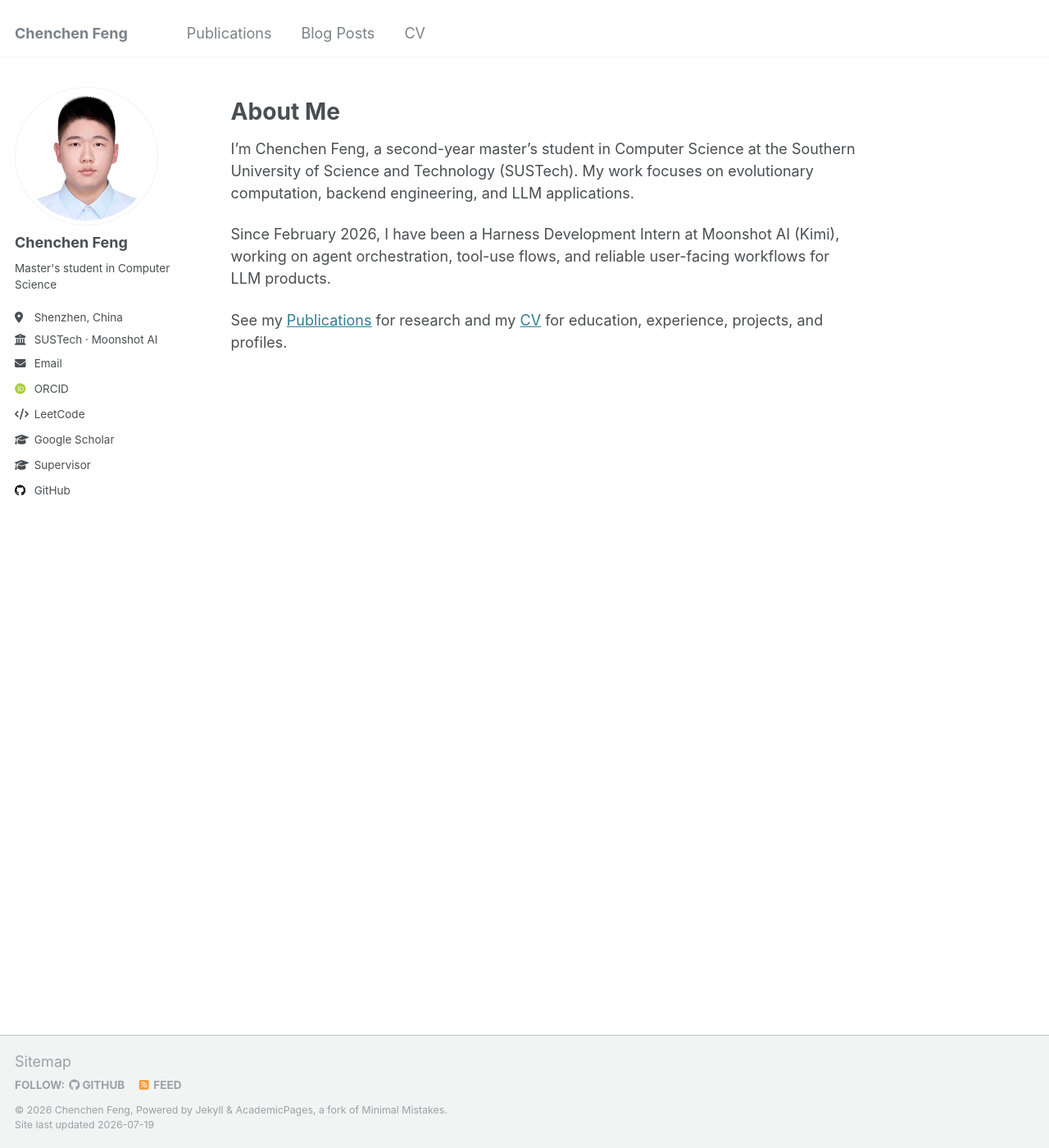
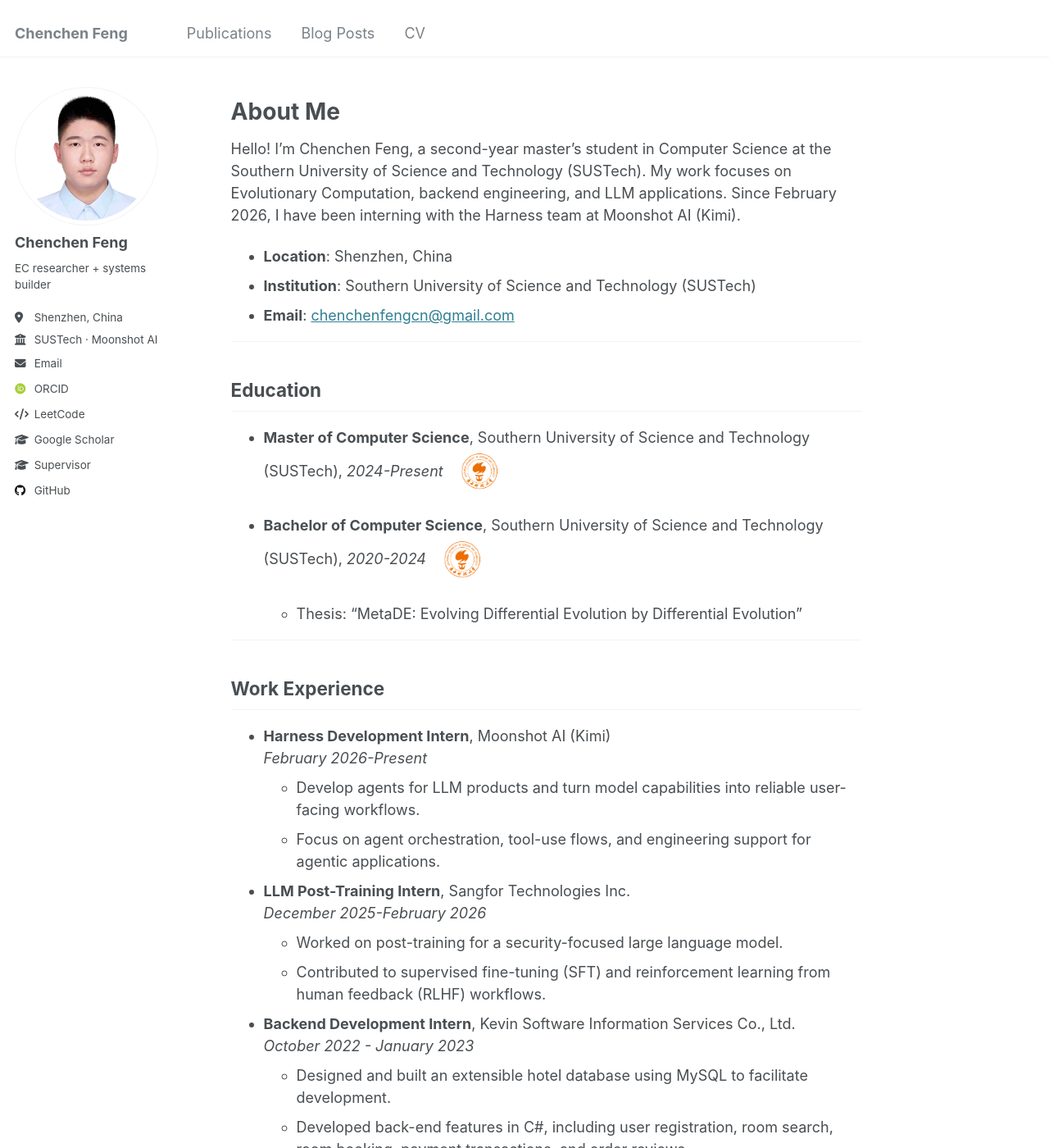
Before and after one commit to starquakee/starquakee.github.io, a Jekyll site: the page built from _pages/about.md, in a window 1280 px wide and 1400 px high. Shown: the whole window at 82% size. Built offline with Jekyll 4.4.1, drawn with Linux system fonts in a browser that asks for light colours; some web fonts are replaced; some of the changed text lies outside the part shown.

```diff
--- a/_config.yml
+++ b/_config.yml
@@ -12,7 +12,7 @@ repository               : "starquakee/starquakee.github.io"
 author:
   avatar           : "photo.jpg"
   name             : "Chenchen Feng"
-  bio              : "Master's student in Computer Science"
+  bio              : "EC researcher + systems builder"
   location         : "Shenzhen, China"
   employer         : "SUSTech · Moonshot AI"
   email            : "chenchenfengcn@gmail.com"
@@ -43,11 +43,6 @@ include:
   - files
 exclude:
   - AGENTS.md
-  - archive
-  - prd.json
-  - progress.txt
-  - scripts
-  - tasks
   - "*.sublime-project"
   - "*.sublime-workspace"
   - .asset-cache
--- a/_pages/about.md
+++ b/_pages/about.md
@@ -9,8 +9,83 @@ redirect_from:
 
 # About Me
 
-I'm Chenchen Feng, a second-year master's student in Computer Science at the Southern University of Science and Technology (SUSTech). My work focuses on evolutionary computation, backend engineering, and LLM applications.
+Hello! I'm Chenchen Feng, a second-year master's student in Computer Science at the Southern University of Science and Technology (SUSTech). My work focuses on Evolutionary Computation, backend engineering, and LLM applications. Since February 2026, I have been interning with the Harness team at Moonshot AI (Kimi).
 
-Since February 2026, I have been a Harness Development Intern at Moonshot AI (Kimi), working on agent orchestration, tool-use flows, and reliable user-facing workflows for LLM products.
+- **Location**: Shenzhen, China
+- **Institution**: Southern University of Science and Technology (SUSTech)
+- **Email**: [chenchenfengcn@gmail.com](mailto:chenchenfengcn@gmail.com)
 
-See my [Publications](/publications/) for research and my [CV](/cv/) for education, experience, projects, and profiles.
+---
+
+## Education
+
+- **Master of Computer Science**, Southern University of Science and Technology (SUSTech), _2024-Present_
+  <img src="/images/校徽.png" width="80" height="80" alt="SUSTech logo">
+
+- **Bachelor of Computer Science**, Southern University of Science and Technology (SUSTech), _2020-2024_
+  <img src="/images/校徽.png" width="80" height="80" alt="SUSTech logo">
+  - Thesis: "MetaDE: Evolving Differential Evolution by Differential Evolution"
+
+---
+
+## Work Experience
+
+- **Harness Development Intern**, Moonshot AI (Kimi)<br>
+  _February 2026-Present_
+  - Develop agents for LLM products and turn model capabilities into reliable user-facing workflows.
+  - Focus on agent orchestration, tool-use flows, and engineering support for agentic applications.
+
+- **LLM Post-Training Intern**, Sangfor Technologies Inc.<br>
+  _December 2025-February 2026_
+  - Worked on post-training for a security-focused large language model.
+  - Contributed to supervised fine-tuning (SFT) and reinforcement learning from human feedback (RLHF) workflows.
+
+- **Backend Development Intern**, Kevin Software Information Services Co., Ltd.<br>
+  _October 2022 - January 2023_
+  - Designed and built an extensible hotel database using MySQL to facilitate development.
+  - Developed back-end features in C#, including user registration, room search, room booking, payment transactions, and order reviews.
+
+
+---
+
+## Projects
+
+- **AI Academic Research Assistant**
+  _(Python, RAG, Agents, Streamlit)_
+  - Built a RAG engine with traceable citations to reduce hallucinations and designed a parallel Agent architecture to optimize retrieval speed.
+  - Developed a robust Streamlit Web interface with multi-layer degradation mechanisms, ensuring high availability for batch document processing.
+
+- **Supercritical Airfoil Design and Optimization**
+  _(Python, Matlab)_
+  - Designed and optimized a supercritical airfoil for a large wide-body passenger aircraft using deep learning.
+  - Achieved superior performance in flutter coefficient and lift-to-drag ratio compared to manual designs.
+
+- **Research Fund Management System**
+  _(Spring Boot, MySQL, Vue)_
+  - Developed a system for university faculty to manage fund applications and approvals, featuring data visualization, messaging, and high concurrency.
+
+- **P2P File Transfer with UDP and Congestion Control**
+  _(Python)_
+  - Built a UDP-based P2P file transfer system with TCP-like reliability using congestion control techniques.
+
+
+---
+
+## Publications
+
+- **MetaDE: Evolving Differential Evolution by Differential Evolution** - _IEEE Transactions on Evolutionary Computation, 2025_
+  - MetaDE is a GPU-accelerated evolutionary framework that optimizes Differential Evolution strategies through meta-level evolution. [Code](https://github.com/EMI-Group/metade)
+
+- **Unleashing the Potential of Differential Evolution through Individual-Level Strategy Diversity** - _IEEE Transactions on Evolutionary Computation, 2026_
+  - iStratDE is a GPU-accelerated Differential Evolution framework that improves performance through individual-level strategy diversity. [Code](https://github.com/EMI-Group/istratde)
+
+
+
+---
+
+## Links and Social Media
+
+- [GitHub](https://github.com/starquakee)
+- [Google Scholar](https://scholar.google.com/citations?user=t9jcbNUAAAAJ)
+- [ORCID](https://orcid.org/0009-0000-1072-8183)
+- [LeetCode](https://leetcode.cn/u/star-quake/)
```
Also changed, not shown: _pages/404.md (+1 -1 lines), _publications/2025-02-13-MetaDE.md (+1 -5 lines), prd.json (deleted, +0 -72 lines), progress.txt (deleted, +0 -96 lines), scripts/ralph/AGENTS.md (deleted, +0 -70 lines), tasks/prd-academic-site-de-slop.md (deleted, +0 -131 lines), images/校徽.png (added), 3 other files.
